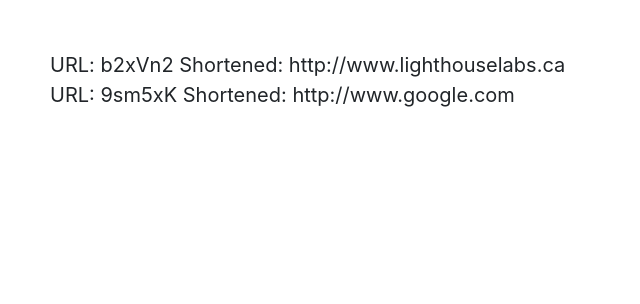
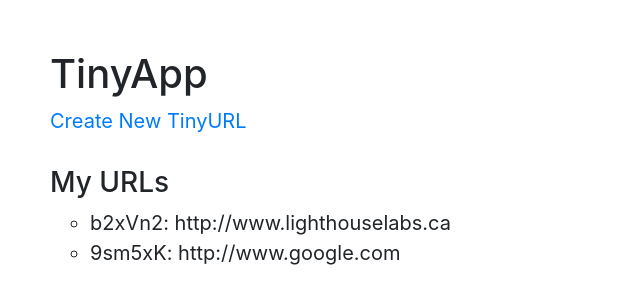
Before and after one commit to estellajaysong/tinyApp, a Node server app: page /urls in a window 1280 px wide. Shown: the top 304 px of the page, without its empty margins (0-640 px from the left). Run offline with Node 20, Linux system fonts and the light colour scheme; some libraries are stand-ins or nearby versions.

Commit message:
completed Template Engine - EJS Assignment and changed all var definitions to let or const

```diff
--- a/views/urls_index.ejs
+++ b/views/urls_index.ejs
@@ -10,10 +10,17 @@
 </head>
 
 <body style="font-size:20px; padding:50px;">
+  <% include ./partials/_header.ejs %>
+  <a href="#">Create New TinyURL</a>
+  <br>
+  <br>
+  <h3>My URLs</h3>
+<ul style="list-style-type:circle;">
   <%for (url in urls) {%>
-  <%= "URL: " + url + " Shortened: " + urls[url] %>
-  <br>
+  <li><%= url + ": " + urls[url] %></li>
   <%}%>
+</ul>
+
 
 </body>
 </html>
```
Also changed, not shown: views/urls_show.ejs (+7 -2 lines).
